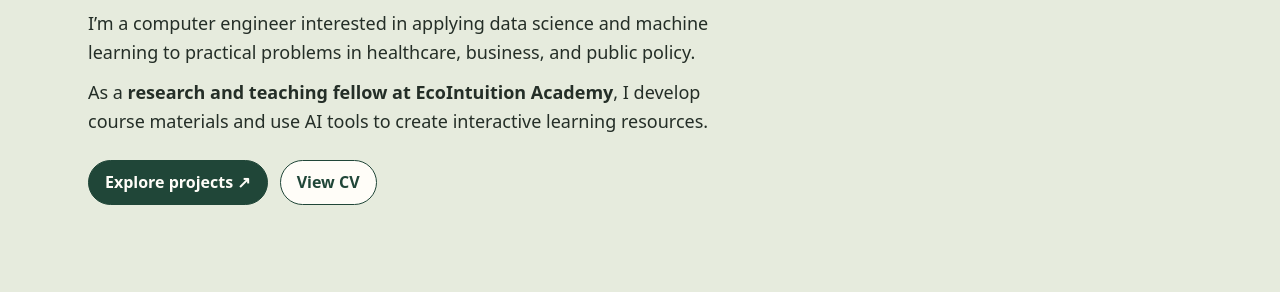
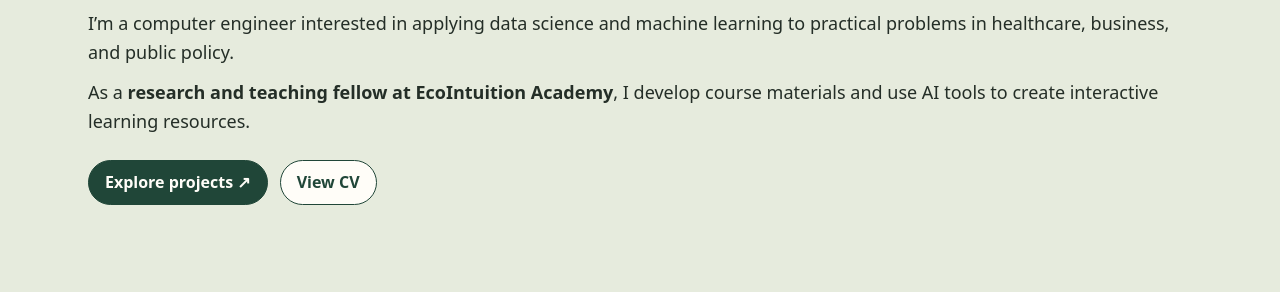
Before and after one commit to Ummenujum/ummenujum.github.io, a plain HTML site: page index.html in a window 1280 px wide. Shown: the part 508-800 px from the top of the page. Drawn offline with Linux system fonts and the light colour scheme.

Commit message:
Allow Home and About intros to fill content area

```diff
--- a/styles.css
+++ b/styles.css
@@ -74,3 +74,9 @@ footer { border-top: 1px solid var(--line); }
 @media (prefers-reduced-motion: reduce) {
   *, *::before, *::after { transition: none !important; }
 }
+
+/* Let the Home and About introductions fill the theme's content area. */
+.hero .intro,
+#about .lede {
+  max-width: none;
+}
```
